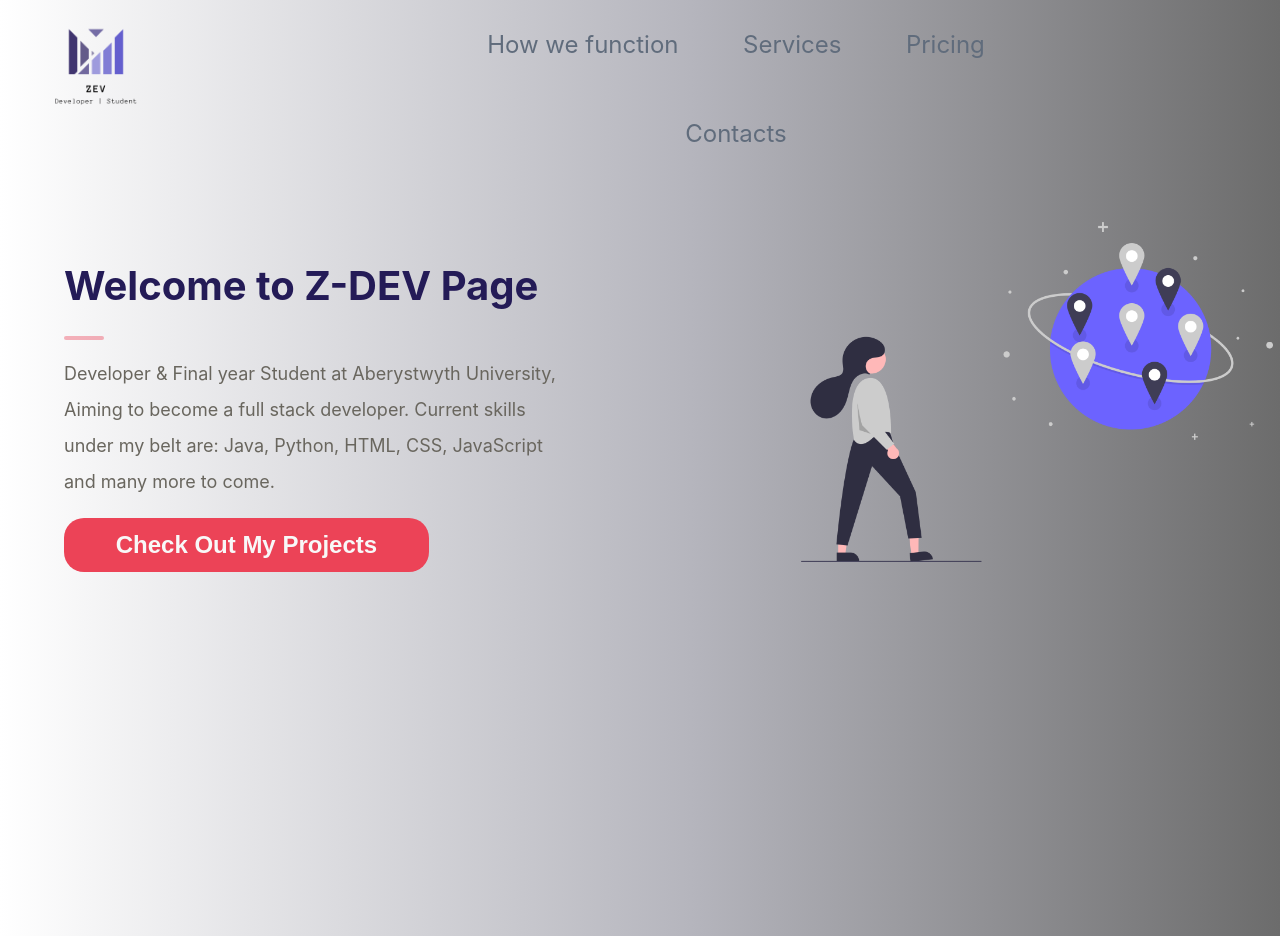
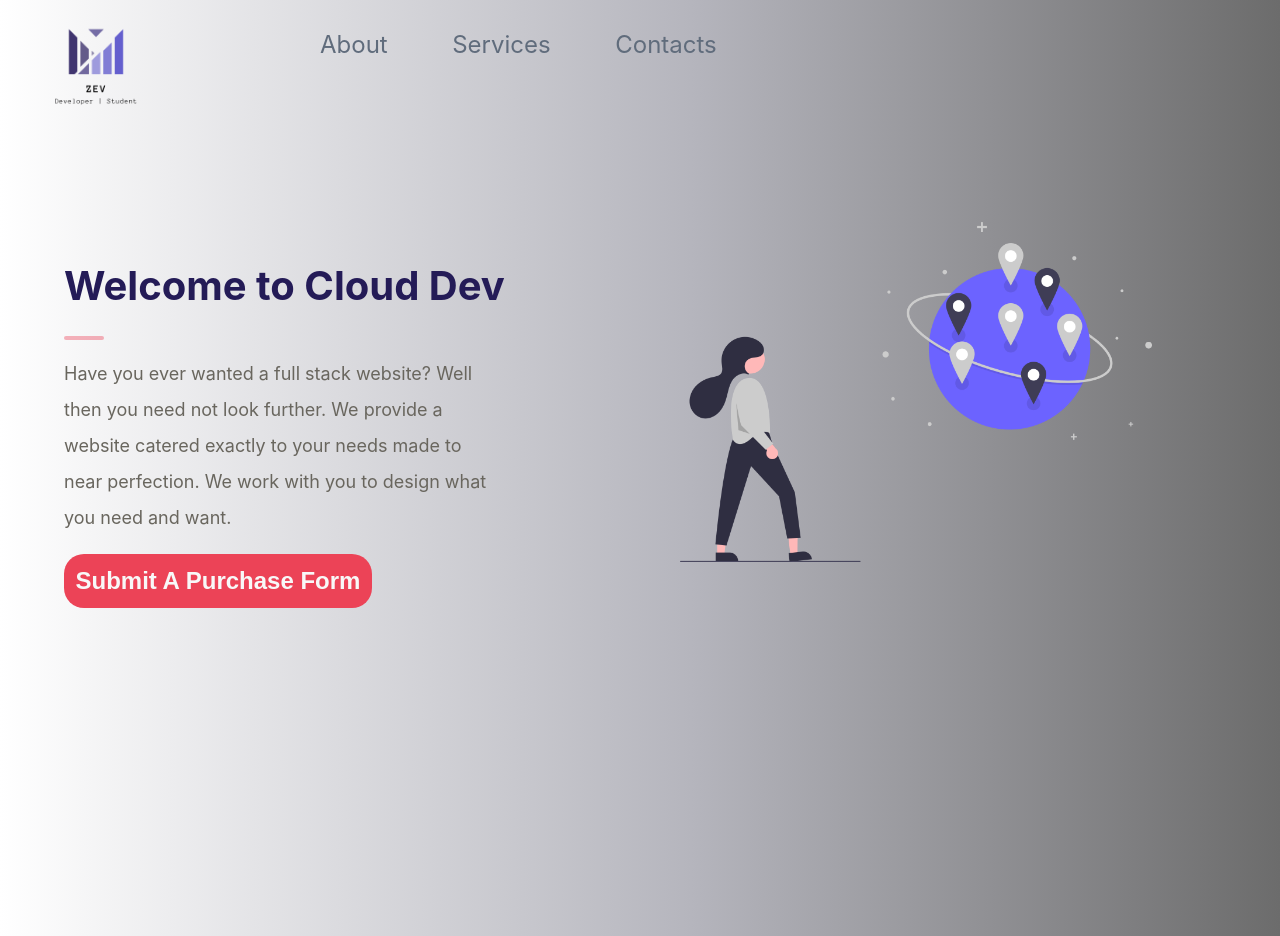
Before and after one commit to mbarbachov/web-template-1, a Django app: page / in a window 1280 px wide. Run offline with Django 3.2, Linux system fonts and the light colour scheme.

Commit message:
commit 4

```diff
--- a/base/templates/base/mainPage.html
+++ b/base/templates/base/mainPage.html
@@ -9,15 +9,17 @@
 {% block content %}
 <div class="main-content">
     <div class="intro-container">
-        <h1>Welcome to Z-DEV Page</h1>
+        <h1>Welcome to Cloud Dev</h1>
 
-        <p> Developer & Final year Student at Aberystwyth University, <br>
-            Aiming to become a full stack developer. Current skills <br>
-            under my belt are: Java, Python, HTML, CSS, JavaScript <br>
-            and many more to come.</p>
+        <p>Have you ever wanted a full stack website? Well <br>
+            then you need not look further. We provide a   <br>
+            website catered exactly to your needs made to  <br>
+            near perfection. We work with you to design what <br>
+            you need and want.
+        </p>
 
 
-        <button id="projects" onclick="window.open('https://github.com/Zero069')">Check Out My Projects</button>
+        <button id="submit-form" onclick="window.location.href = `{% url 'base-sendEmail' %}`">Submit A Purchase Form</button>
     </div>
     <div class="image2-container">
         <img src="{% static 'images/undraw_Around_the_world_re_n353.png' %}" alt="Around the world =)">
--- a/base/templates/base/navigationBar.html
+++ b/base/templates/base/navigationBar.html
@@ -6,9 +6,8 @@
     </div>
     <header class="menu">
         <ul class="menu-list">
-            <li><a id="function" href="{% url 'base-about' %}">How we function</a></li>
+            <li><a id="function" href="{% url 'base-about' %}">About</a></li>
             <li><a id="services" href="{% url 'base-services' %}">Services</a></li>
-            <li><a id="pricing" href="{% url 'base-pricing' %}">Pricing</a></li>
             <li><a id="contact" href="{% url 'base-contacts' %}">Contacts</a></li>
         </ul>
     </header>
--- a/base/urls.py
+++ b/base/urls.py
@@ -5,6 +5,6 @@ urlpatterns = [
     path('', views.home, name="base-home"),
     path('about', views.about, name="base-about"),
     path('services', views.service, name="base-services"),
-    path('pricing', views.pricing, name="base-pricing"),
     path('contact', views.contacts, name="base-contacts"),
+    path('submit', views.send_email, name="base-sendEmail")
 ]
--- a/base/views.py
+++ b/base/views.py
@@ -1,4 +1,13 @@
-from django.shortcuts import render
+from django.shortcuts import render, redirect
+from nylas import APIClient
+import json
+
+with open('config.json', 'r') as config_file:
+    config = json.load(config_file)
+
+# set up nylas client
+print(config.get('CLIENT_ID'))
+nylas = APIClient(config.get('CLIENT_ID'), config.get('CLIENT_SECRET'), config.get('ACCESS_TOKEN'))
 
 
 def home(request):
@@ -13,9 +22,26 @@ def service(request):
     return render(request, 'base/template.html')
 
 
-def pricing(request):
+def contacts(request):
     return render(request, 'base/template.html')
 
 
-def contacts(request):
-    return render(request, 'base/template.html')
+def send_email(request):
+    # send the email from a get request
+    draft = nylas.drafts.create()
+
+    # configure the draft
+    draft.subject = "FORM REQUEST"
+    draft.body = "This email content should be the description of the user order including their email anf info \n" \
+                 " along with order information"
+    draft.to = [{'name': 'Michael', 'email': 'creeperarcade2.0@gmail.com'}]
+
+    try:
+        # attempt to send an email
+        draft.send()
+        print("Success")
+    except:
+        # email failed to send for some reason
+        print('Fail')
+
+    return redirect('base-home')
--- a/config.json
+++ b/config.json
@@ -1,3 +1,6 @@
 {
-  "SECRET_KEY": "h6zu-&(f6h&t*$osit62_y^xtu@4z*hk_^3ufl)tme67xieojp"
+  "SECRET_KEY": "*$k=n*jjzx%mb1-g8ed(ysf==4#7%+%fb$rehad30xsf0bc_r)",
+  "CLIENT_ID": "f4nfptbbeh8t7ypkqr179xn5q",
+  "CLIENT_SECRET": "bhn4mwxf7gvnlysivwmcsqo22",
+  "ACCESS_TOKEN": "DrDX77VPdKeh8HHQQ8D9Tr8P4ERNn0"
 }
--- a/static/stylesheets/loader.css
+++ b/static/stylesheets/loader.css
@@ -1,6 +1,7 @@
 body, html {
     height: 100%;
     text-align: center;
+    z-index: 1;
 }
 
 body {
@@ -8,6 +9,7 @@ body {
 }
 
 .loader {
+    z-index: 2;
     display: inline-block;
     width: 30px;
     height: 30px;
--- a/static/stylesheets/mainPage.css
+++ b/static/stylesheets/mainPage.css
@@ -1,87 +1,3 @@
-* {
-    padding: 0;
-    margin: 0;
-    overflow: visible;
-    user-select: none;
-    outline: none;
-}
-
-html {
-    height: 100%;
-}
-
-@keyframes fade-in {
-    from {
-        opacity: 0;
-    }
-    to {
-        opacity: 1;
-    }
-}
-
-body {
-    height: 100%;
-    background-image: linear-gradient(90deg, rgba(255, 255, 255, 1) 0%, rgba(181, 181, 189, 1) 54%, rgba(108, 108, 108, 1) 100%);
-    font-family: -apple-system, BlinkMacSystemFont, 'Segoe UI', Roboto, Oxygen, Ubuntu, Cantarell, 'Open Sans', 'Helvetica Neue', sans-serif;
-    color: #9e9e9e;
-    overflow: hidden;
-    animation-duration: 2s;
-    animation-name: fade-in;
-}
-
-.top-bar {
-    width: 100%;
-    height: 15%;
-    position: fixed;
-    display: flex;
-}
-
-.logo-container {
-    width: 15%;
-    height: 100%;
-    text-align: center;
-}
-
-.logo-container #logo {
-    width: 70%;
-    height: auto;
-    transition: 0.3s cubic-bezier(0.175, 0.885, 0.32, 1.275);
-}
-
-.logo-container #logo:hover {
-    transform: scale(1.3);
-}
-
-.menu {
-    height: 100%;
-    width: 85%;
-    float: right;
-    vertical-align: center;
-}
-
-.menu-list {
-    height: 60%;
-    width: 60%;
-    margin: auto;
-    vertical-align: center;
-}
-
-.menu-list li {
-    display: inline-block;
-    padding: 30px;
-    font-size: 1.5em;
-}
-
-.menu-list li a {
-    color: #606c7c;
-    text-decoration: none;
-    transition: 1s cubic-bezier(0.175, 0.885, 0.32, 1.275);
-}
-
-.menu-list li a:hover {
-    color: #ec4375;
-}
-
 .main-content {
     height: 85%;
     width: 100%;
@@ -126,7 +42,7 @@ body {
     color: #69665e;
 }
 
-.intro-container #projects {
+.intro-container #submit-form {
     background-color: #ec4357;
     color: #F8F8F8;
     position: center;
@@ -140,7 +56,7 @@ body {
     transition: 1s cubic-bezier(0.175, 0.885, 0.32, 1.275);
 }
 
-.intro-container #projects:hover {
+.intro-container #submit-form:hover {
     background-color: #171717;
     color: #ec4357;
 }
@@ -150,6 +66,7 @@ body {
     height: 100%;
     float: right;
     vertical-align: center;
+    padding-right: 10%;
 }
 
 .image2-container img {
@@ -163,138 +80,3 @@ body {
 .image2-container img:hover {
     transform: scale(1.2);
 }
-
-/*body {*/
-/*    background: rgb(255, 255, 255);*/
-/*    background: linear-gradient(90deg, rgba(255, 255, 255, 1) 0%, rgba(181, 181, 189, 1) 54%, rgba(108, 108, 108, 1) 100%);*/
-/*    font-family: -apple-system, BlinkMacSystemFont, 'Segoe UI', Roboto, Oxygen, Ubuntu, Cantarell, 'Open Sans', 'Helvetica Neue', sans-serif;*/
-/*    font-size: 16px;*/
-/*    line-height: 1.6;*/
-/*    color: #9e9e9e;*/
-/*    overflow: hidden;*/
-/*}*/
-
-/*.concept-two {*/
-/*    width: 100%;*/
-/*    max-width: 1100px;*/
-/*    margin: 0 auto;*/
-/*}*/
-
-/*#undraw-img {*/
-/*    width: 30%;*/
-/*    position: absolute;*/
-/*    top: 200px;*/
-/*    right: 100px;*/
-/*}*/
-
-/*#logo {*/
-/*    width: 12%;*/
-/*    position: absolute;*/
-/*    bottom: 590px;*/
-/*    right: 1370px;*/
-/*}*/
-
-/*.hover-enlarge > img {*/
-/*    cursor: pointer;*/
-/*}*/
-
-/*.concept-two {*/
-/*    grid: 100% / repeat(6, 1fr);*/
-/*    padding: 5em 15em;*/
-/*}*/
-
-/*.hover-enlarge > img {*/
-/*    color: transparent;*/
-/*    text-align: 0 1px 1px;*/
-/*    -webkit-text-stroke: 2px #fff;*/
-/*    text-shadow: none;*/
-/*    transition: 0.3s cubic-bezier(0.175, 0.885, 0.32, 1.275);*/
-/*}*/
-
-/*.concept-two > .hover-enlarge:hover img {*/
-/*    transform: scale(1.2);*/
-/*    color: #fff;*/
-/*    -webkit-text-stroke: 2px transparent;*/
-/*    text-shadow: 0 10px 20px rgba(0, 0, 0, 0.2);*/
-/*}*/
-
-/*.hover-enlarge {*/
-/*    display: inline;*/
-/*}*/
-
-/*.concept-two ul.menu-top {*/
-/*    margin-left: 300px;*/
-/*    margin-bottom: 100px;*/
-/*    float: left;*/
-/*}*/
-
-/*.concept-two ul.menu-top li {*/
-/*    display: inline-block;*/
-/*    padding: 20px;*/
-/*}*/
-
-/*.concept-two ul.menu-top li a {*/
-/*    color: #606c7c;*/
-/*    transition: ease-in 0.2s;*/
-/*    text-decoration: none;*/
-/*}*/
-
-/*.concept-two ul.menu-top li a:hover {*/
-/*    color: #ec4375;*/
-/*}*/
-
-/*!* Intro Page *!*/
-
-/*#intro {*/
-/*    position: absolute;*/
-/*    overflow: hidden;*/
-/*    min-height: 600px;*/
-/*    padding-top: 40px;*/
-/*}*/
-
-/*#intro .intro-left {*/
-/*    display: inline-block;*/
-/*    width: 100%;*/
-/*    max-width: 400px;*/
-/*    padding-left: 80px;*/
-/*    padding-top: 60px;*/
-/*}*/
-
-/*#intro .intro-left h1 {*/
-/*    font-size: 2.5em;*/
-/*    color: #241b57;*/
-/*    line-height: 1.5em;*/
-/*    position: relative;*/
-/*    margin-bottom: 1em;*/
-/*}*/
-
-/*#intro .intro-left h1::after {*/
-/*    bottom: -24px;*/
-/*    left: 0;*/
-/*    width: 40px;*/
-/*    height: 4px;*/
-/*    content: '';*/
-/*    border-radius: 5px;*/
-/*    background: #ec4357;*/
-/*    opacity: 0.4;*/
-/*    position: absolute;*/
-/*}*/
-
-/*#intro .intro-left p {*/
-/*    font-size: 1.125em;*/
-/*    line-height: 1.75em;*/
-/*    text-decoration: none;*/
-/*}*/
-
-/*#intro .intro-left a.intro-cta {*/
-/*    font-weight: 500;*/
-/*    display: block;*/
-/*    width: 100%;*/
-/*    max-width: 180px;*/
-/*    margin-top: 2em;*/
-/*    text-align: center;*/
-/*    color: white;*/
-/*    border-radius: 3px;*/
-/*    background: #ec4357;*/
-/*    text-decoration: none;*/
-/*}*/
--- a/static/stylesheets/template.css
+++ b/static/stylesheets/template.css
@@ -62,7 +62,6 @@ body {
 .menu-list {
     height: 60%;
     width: 60%;
-    margin: auto;
     vertical-align: center;
 }
 
```
Also changed, not shown: base/templates/base/submitForm.html (added).
